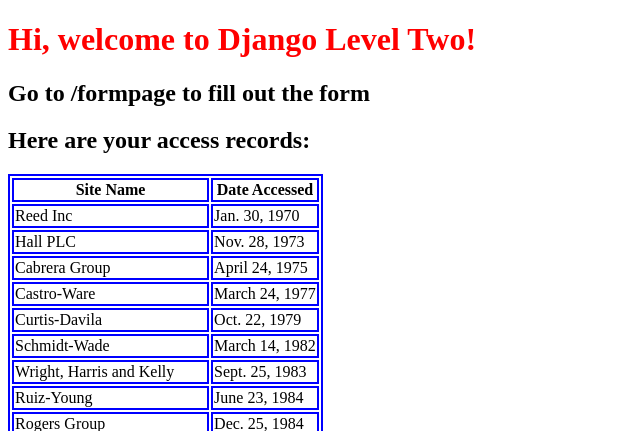
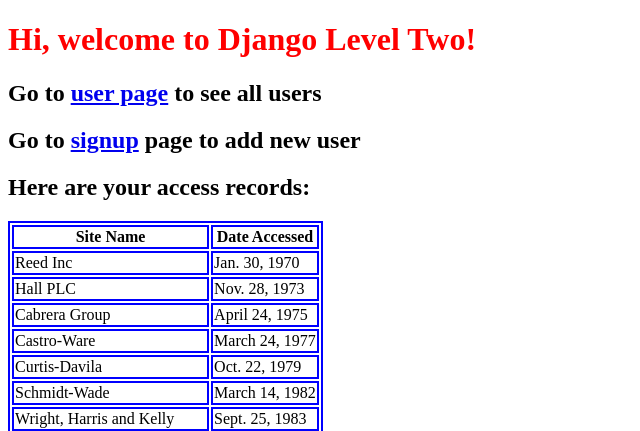
Before and after one commit to Iqbalshahzad96/MySite_Django, a Django app: page / in a window 1280 px wide. Shown: the top 431 px of the page, without its empty margins (0-640 px from the left). Run offline with Django 3.2, Linux system fonts and the light colour scheme; data comes from the database, SQL or seed files in the repository; both versions use the stored data as it was after the commit.

Commit message:
modelForms, User SignUp

```diff
--- a/firstApp/urls.py
+++ b/firstApp/urls.py
@@ -4,5 +4,6 @@ from . import views
 urlpatterns = [
     path('',views.index, name='index'),
     path('user/',views.user, name='user'),
+    path('signUp/',views.signUp, name='signUp'),
     path('help/',views.help, name='help'),
 ]
--- a/firstApp/views.py
+++ b/firstApp/views.py
@@ -1,6 +1,7 @@
 from django.shortcuts import render
 from django.http import HttpResponse
 from firstApp.models import Topic,Webpage,AccessRecord,User
+from . import forms
 
 # Create your views here.
 
@@ -18,3 +19,15 @@ def user(request):
 
 def help(request):
     return render(request, 'firstApp/help.html')
+
+def signUp (request):
+    form = forms.SignUp()
+    if request.method == 'POST':
+        form = forms.SignUp(request.POST)
+
+        if form.is_valid():
+            form.save(commit=True)
+            print("validation Succes")
+        else:
+            print("not valid")
+    return render (request, 'firstApp/form_page.html', {'form':form})
--- a/mysite/settings.py
+++ b/mysite/settings.py
@@ -40,7 +40,6 @@ INSTALLED_APPS = [
     'django.contrib.messages',
     'django.contrib.staticfiles',
     'firstApp',
-    'basicapp'
 ]
 
 MIDDLEWARE = [
--- a/templates/firstApp/index.html
+++ b/templates/firstApp/index.html
@@ -10,7 +10,8 @@
 </head>
 <body>
     <h1>Hi, welcome to Django Level Two!</h1>
-    <h2>Go to /formpage to fill out the form</h2>
+    <h2>Go to <a href="/user">user page</a> to see all users</h2>
+    <h2>Go to <a href="/signUp">signup</a> page to add new user</h2>
     <h2>Here are your access records:</h2>
     <div class="djangtwo">
       {% if acces_records %}
```
Also changed, not shown: firstApp/forms.py (added, +7 -0 lines), templates/firstApp/form_page.html (added, +22 -0 lines), db.sqlite3.
